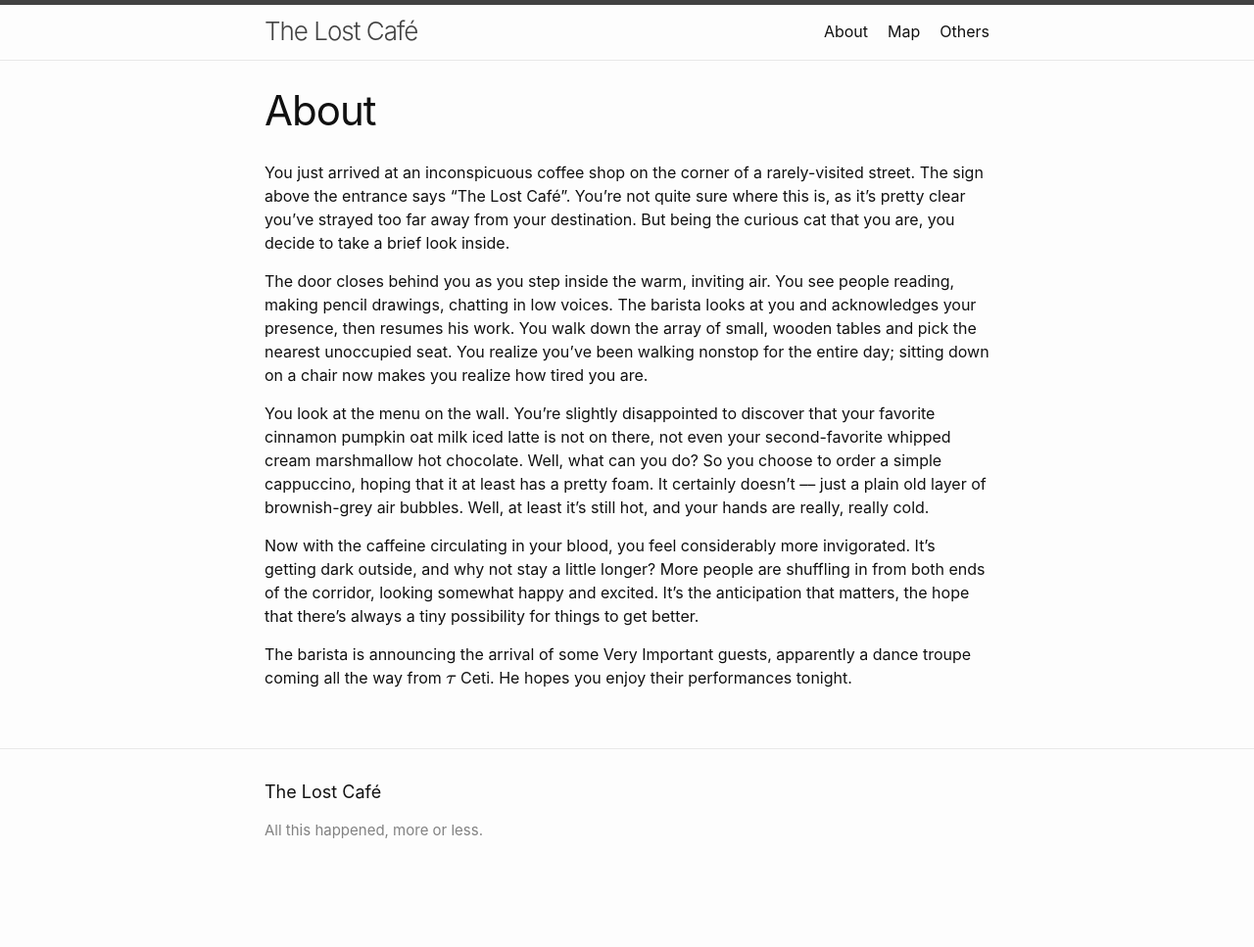
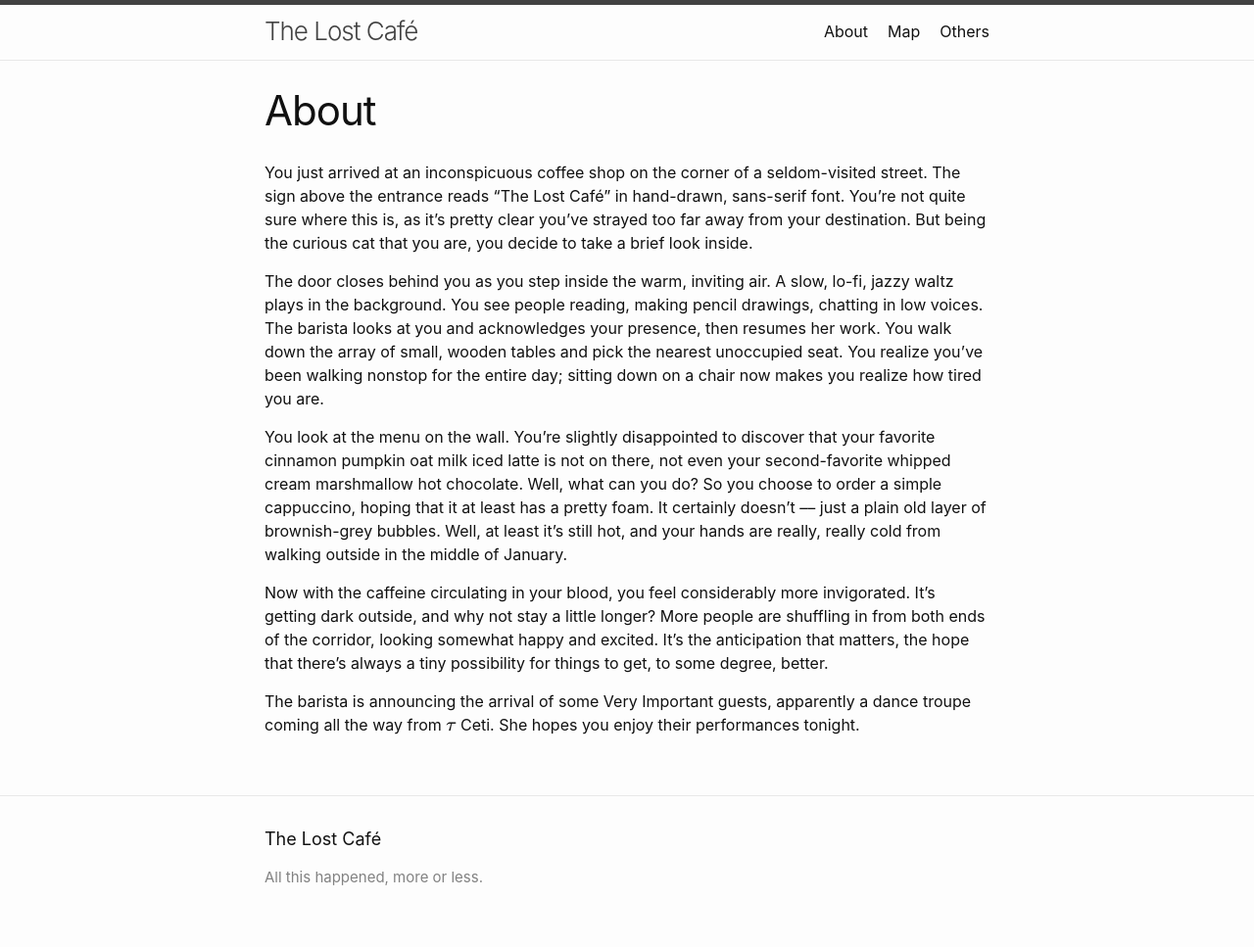
Before and after one commit to chry-santhemum/chry-santhemum.github.io, a Jekyll site: the page built from docs/about.markdown, in a window 1280 px wide. Shown: the whole page at 98% size. Built offline with Jekyll 4.4.1, drawn with Linux system fonts in a browser that asks for light colours; before the commit the page ends 919 px from its top, so only the background shows below that.

Commit message:
update map

```diff
--- a/docs/about.markdown
+++ b/docs/about.markdown
@@ -5,12 +5,12 @@ permalink: /about/
 usemathjax: true
 ---
 
-You just arrived at an inconspicuous coffee shop on the corner of a rarely-visited street. The sign above the entrance says "The Lost Café". You're not quite sure where this is, as it's pretty clear you've strayed too far away from your destination. But being the curious cat that you are, you decide to take a brief look inside.
+You just arrived at an inconspicuous coffee shop on the corner of a seldom-visited street. The sign above the entrance reads "The Lost Café" in hand-drawn, sans-serif font. You're not quite sure where this is, as it's pretty clear you've strayed too far away from your destination. But being the curious cat that you are, you decide to take a brief look inside.
 
-The door closes behind you as you step inside the warm, inviting air. You see people reading, making pencil drawings, chatting in low voices. The barista looks at you and acknowledges your presence, then resumes his work. You walk down the array of small, wooden tables and pick the nearest unoccupied seat. You realize you've been walking nonstop for the entire day; sitting down on a chair now makes you realize how tired you are.
+The door closes behind you as you step inside the warm, inviting air. A slow, lo-fi, jazzy waltz plays in the background. You see people reading, making pencil drawings, chatting in low voices. The barista looks at you and acknowledges your presence, then resumes her work. You walk down the array of small, wooden tables and pick the nearest unoccupied seat. You realize you've been walking nonstop for the entire day; sitting down on a chair now makes you realize how tired you are.
 
-You look at the menu on the wall. You're slightly disappointed to discover that your favorite cinnamon pumpkin oat milk iced latte is not on there, not even your second-favorite whipped cream marshmallow hot chocolate. Well, what can you do? So you choose to order a simple cappuccino, hoping that it at least has a pretty foam. It certainly doesn't –– just a plain old layer of brownish-grey air bubbles. Well, at least it's still hot, and your hands are really, really cold.
+You look at the menu on the wall. You're slightly disappointed to discover that your favorite cinnamon pumpkin oat milk iced latte is not on there, not even your second-favorite whipped cream marshmallow hot chocolate. Well, what can you do? So you choose to order a simple cappuccino, hoping that it at least has a pretty foam. It certainly doesn't –– just a plain old layer of brownish-grey bubbles. Well, at least it's still hot, and your hands are really, really cold from walking outside in the middle of January.
 
-Now with the caffeine circulating in your blood, you feel considerably more invigorated. It's getting dark outside, and why not stay a little longer? More people are shuffling in from both ends of the corridor, looking somewhat happy and excited. It's the anticipation that matters, the hope that there's always a tiny possibility for things to get better.
+Now with the caffeine circulating in your blood, you feel considerably more invigorated. It's getting dark outside, and why not stay a little longer? More people are shuffling in from both ends of the corridor, looking somewhat happy and excited. It's the anticipation that matters, the hope that there's always a tiny possibility for things to get, to some degree, better.
 
-The barista is announcing the arrival of some Very Important guests, apparently a dance troupe coming all the way from $$\tau$$ Ceti. He hopes you enjoy their performances tonight.
+The barista is announcing the arrival of some Very Important guests, apparently a dance troupe coming all the way from $$\tau$$ Ceti. She hopes you enjoy their performances tonight.
```
Also changed, not shown: docs/map.markdown (+7 -1 lines), 1 other file.
